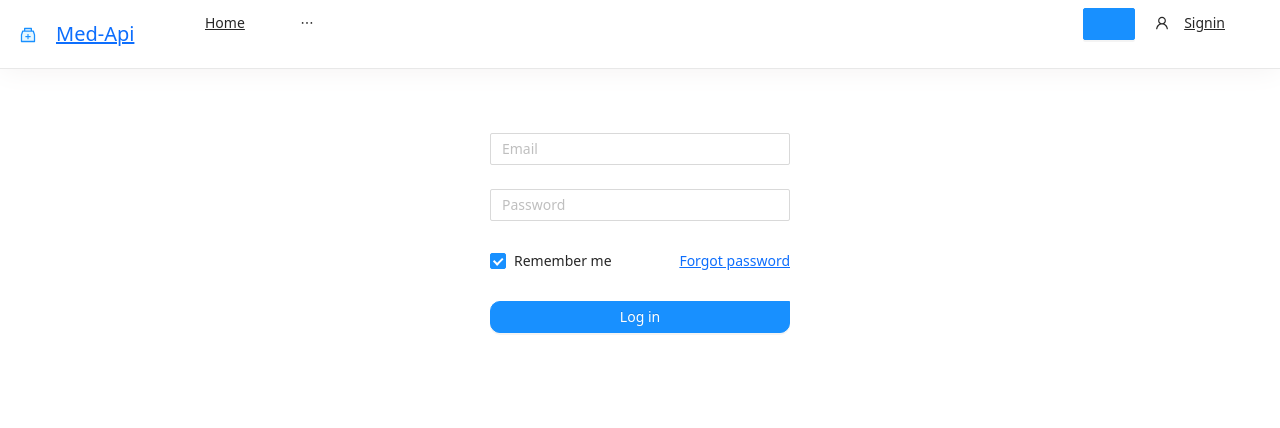
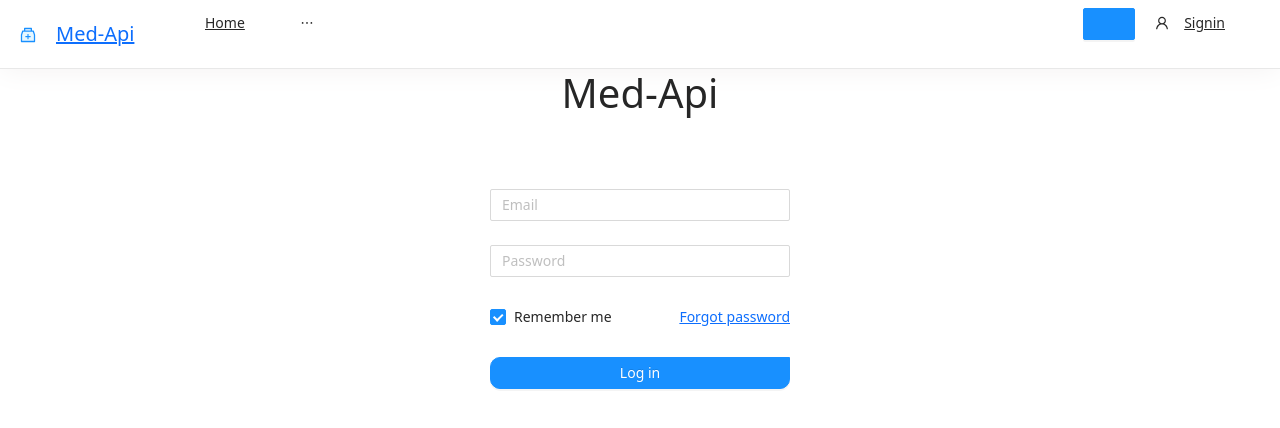
Before and after one commit to nabin47/med-api, a React (Create React App) app in the folder client/: page /Login in a window 1280 px wide. Shown: the top 428 px of the page. Built offline with nearby package versions, Linux system fonts and the light colour scheme.

Commit message:
Add login heading

```diff
--- a/client/src/Login.js
+++ b/client/src/Login.js
@@ -22,6 +22,10 @@
   return (
     <div>
         <Navbar />
+
+        <div style={{display: "flex", justifyContent: "center"}}>
+            <h1>Med-Api</h1><br />
+        </div>
 
         <Form
         name="normal_login"
```
